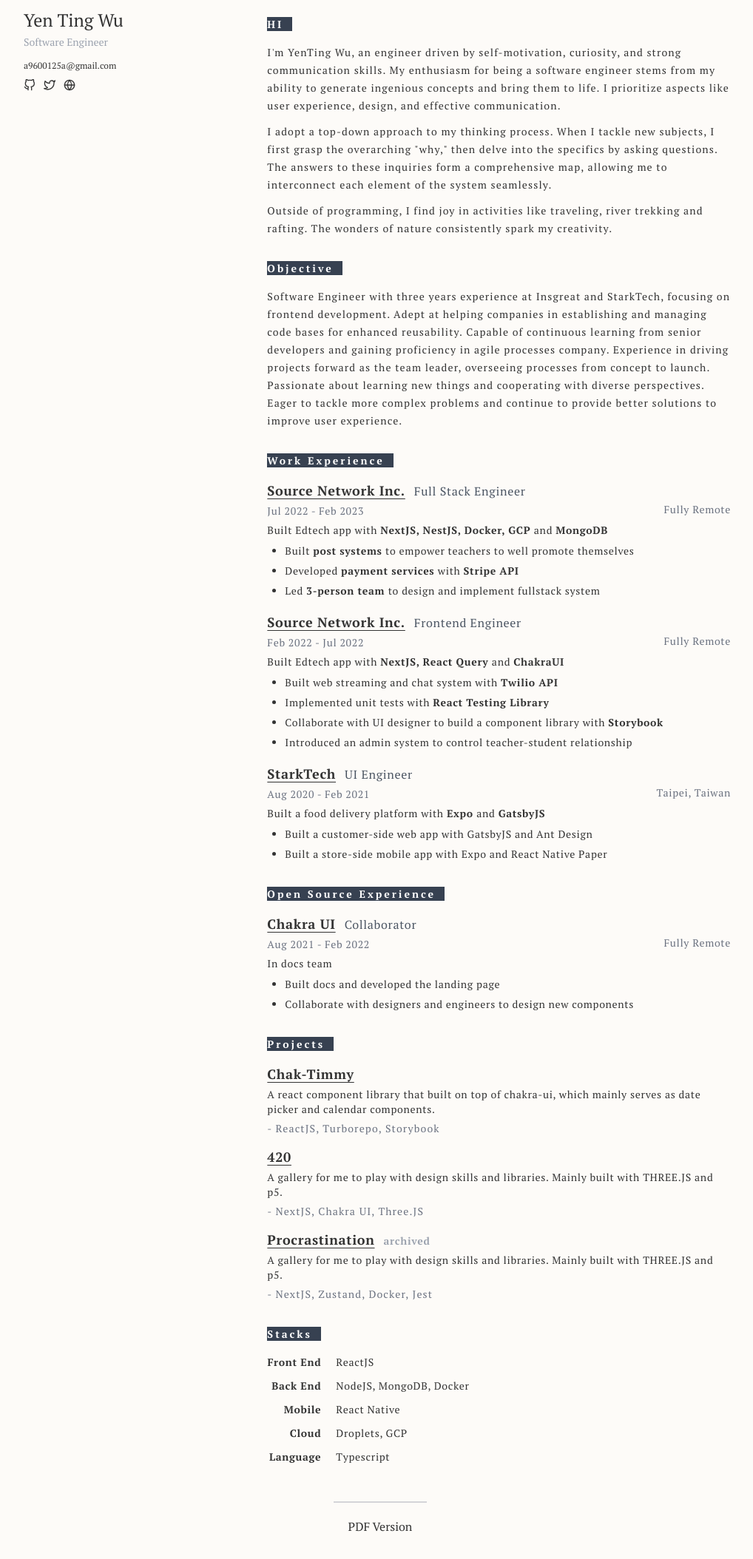
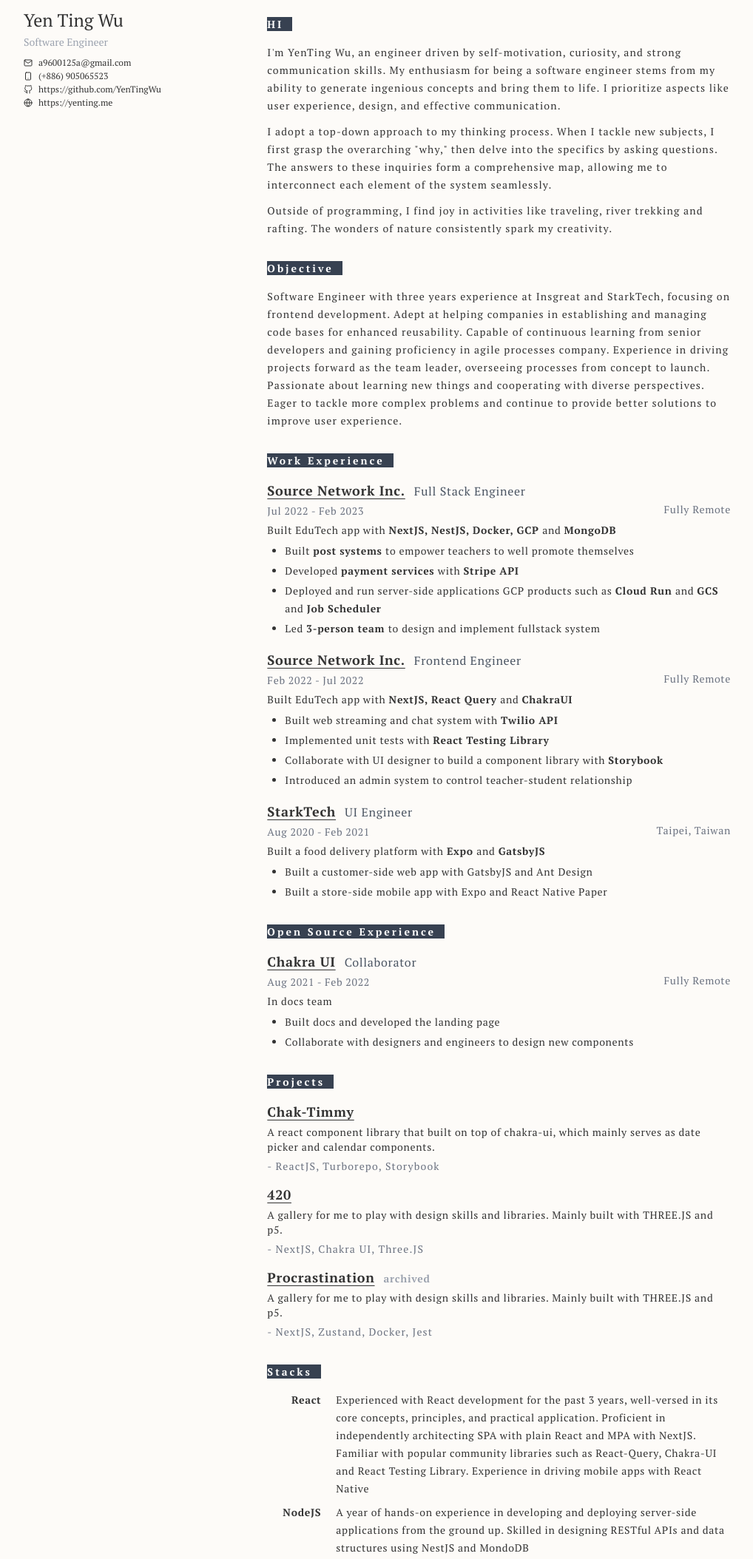
Before and after one commit to YenTingWu/v2.resume.yenting.me, a Gatsby site: page / in a window 1280 px wide. Shown: the part 37-2145 px from the top of the page at 74% size, without its empty margins (126-1144 px from the left). Built offline with nearby package versions, Linux system fonts and the light colour scheme; Gatsby itself is replaced by a stand-in of ours.

Commit message:
feat: update data

```diff
--- a/src/components/info.tsx
+++ b/src/components/info.tsx
@@ -1,33 +1,53 @@
 import * as React from "react";
+import SmartPhoneIcon from "../../assets/smartphone.svg";
+import MailIcon from "../../assets/mail.svg";
 import GithubIcon from "../../assets/github.svg";
-import TwitterIcon from "../../assets/twitter.svg";
 import GlobeIcon from "../../assets/globe.svg";
 import data from "../data.json";
 
 export const Info = () => {
   const { info } = data;
 
+  const list = [
+    {
+      icon: <MailIcon className="w-[12px] h-[12px] inline mr-2" />,
+      title: info.email,
+      link: `mailto:${info.email}`,
+    },
+    {
+      icon: <SmartPhoneIcon className="w-[12px] h-[12px] inline mr-2" />,
+      title: info.phone,
+      link: undefined,
+    },
+    {
+      icon: <GithubIcon className="w-[12px] h-[12px] inline mr-2" />,
+      title: info.github,
+      link: info.github,
+    },
+    {
+      icon: <GlobeIcon className="w-[12px] h-[12px] inline mr-2" />,
+      title: info.blog,
+      link: info.blog,
+    },
+  ];
+
   return (
     <section id="info">
-      <div className="pl-2 lg:pl-0 lg:p-2">
-        <h3 className="antialiased text-2xl font-medium">{info.name}</h3>
-        <p className="mt-1 lg:mb-2 mb-1 text-gray-400 text-sm">
-          Software Engineer
-        </p>
-        <a className="text-xs" target="_blank" href={`mailto:${info.email}`}>
-          {info.email}
-        </a>
-        <span className="flex lg:mt-2 mt-1 [&_a:not(:first-child)]:ml-[0.7rem]">
-          <a target="_blank" href={info.github}>
-            <GithubIcon className="w-[16px] h-[16px] " />
-          </a>
-          <a target="_blank" href={info.twitter}>
-            <TwitterIcon className="w-[16px] h-[16px]" />
-          </a>
-          <a target="_blank" href={info.blog}>
-            <GlobeIcon className="w-[16px] h-[16px] " />
-          </a>
-        </span>
+      <div className="pl-2 lg:pl-0 lg:p-2 lg:block flex">
+        <div>
+          <h3 className="antialiased text-2xl font-medium">{info.name}</h3>
+          <p className="mt-1 lg:mb-2 mb-1 text-gray-400 text-sm">
+            Software Engineer
+          </p>
+        </div>
+        <div className="lg:mt-2  lg:ml-0 ml-5 [&>*]:leading-4">
+          {list.map(({ link, title, icon }) => (
+            <a className="block" target="_blank" href={link}>
+              {icon}
+              <p className="inline text-xs">{title}</p>
+            </a>
+          ))}
+        </div>
       </div>
     </section>
   );
--- a/src/components/section-wrapper.tsx
+++ b/src/components/section-wrapper.tsx
@@ -15,7 +15,7 @@
   return (
     <div
       className={clsx(
-        "lg:[&:not(:first-child)]:mt-[1rem] ",
+        "lg:[&:not(:first-child)]:mt-[1rem]",
         "sm:first:mt-3",
         "lg:[&_p]:leading-6",
         "lg:[&_p]:tracking-[1.15px]",
@@ -24,7 +24,7 @@
         className
       )}
     >
-      <div className="p-2">
+      <div className="lg:p-2 p-[6px]">
         <h4 className="lg:mb-4 tracking-[3px] mb-2 font-lg font-bold">
           <span className="bg-gray-700 text-white pr-3">{title}</span>
         </h4>
--- a/src/components/stack.tsx
+++ b/src/components/stack.tsx
@@ -1,5 +1,5 @@
 import * as React from "react";
-
+import { parseText } from "@utils/parse-text";
 interface StackProps {
   category: string;
   items: string[];
@@ -34,7 +34,11 @@
         flex-[1]
       "
       >
-        {items.map((v, i) => (i === items.length - 1 ? `${v}` : `${v}, `))}
+        {items.map((v, i) => (
+          <React.Fragment key={v}>
+            {i === items.length - 1 ? parseText(v) : `${v}, `}
+          </React.Fragment>
+        ))}
       </span>
     </div>
   );
--- a/src/data.json
+++ b/src/data.json
@@ -1,6 +1,7 @@
 {
   "info": {
     "email": "a9600125a@gmail.com",
+    "phone": "(+886) 905065523",
     "github": "https://github.com/YenTingWu",
     "twitter": "https://twitter.com/YenTing09677393",
     "blog": "https://yenting.me",
@@ -36,10 +37,11 @@
       "link": "https://insgreat.com/",
       "timeRange": ["2022-07", "2023-02"],
       "location": "Fully Remote",
-      "overview": "Built Edtech app with **NextJS**, **NestJS**, **Docker**, **GCP** and **MongoDB**",
+      "overview": "Built EduTech app with **NextJS**, **NestJS**, **Docker**, **GCP** and **MongoDB**",
       "details": [
         "Built **post systems** to empower teachers to well promote themselves",
         "Developed **payment services** with **Stripe API**",
+        "Deployed and run server-side applications GCP products such as **Cloud Run** and **GCS** and **Job Scheduler**",
         "Led **3-person team** to design and implement fullstack system"
       ]
     },
@@ -49,7 +51,7 @@
       "link": "https://insgreat.com/",
       "timeRange": ["2022-02", "2022-07"],
       "location": "Fully Remote",
-      "overview": "Built Edtech app with **NextJS**, **React Query** and **ChakraUI**",
+      "overview": "Built EduTech app with **NextJS**, **React Query** and **ChakraUI**",
       "details": [
         "Built web streaming and chat system with **Twilio API**",
         "Implemented unit tests with **React Testing Library**",
@@ -85,10 +87,15 @@
     }
   ],
   "stacks": {
-    "Front End": ["ReactJS"],
-    "Back End": ["NodeJS", "MongoDB", "Docker"],
-    "Mobile": ["React Native"],
-    "Cloud": ["Droplets", "GCP"],
+    "React": [
+      "Experienced with React development for the past 3 years, well-versed in its core concepts, principles, and practical application. Proficient in independently architecting SPA with plain React and MPA with NextJS. Familiar with popular community libraries such as React-Query, Chakra-UI and React Testing Library. Experience in driving mobile apps with React Native"
+    ],
+    "NodeJS": [
+      "A year of hands-on experience in developing and deploying server-side applications from the ground up. Skilled in designing RESTful APIs and data structures using NestJS and MondoDB"
+    ],
+    "GCP": [
+      "A year of hands-on experience in Google Cloud. Experience in running server-side applications with Cloud Run and GCS and establishing jobs with Job Scheduler"
+    ],
     "Language": ["Typescript"]
   }
 }
--- a/src/pages/index.tsx
+++ b/src/pages/index.tsx
@@ -13,7 +13,7 @@
   return (
     <div
       id="container"
-      className="flex font-PT flex-col items-center w-full lg:py-10 py-5"
+      className="flex font-PT flex-col items-center w-full lg:py-10 py-3"
     >
       <main className="grid grid-cols-1 lg:grid-cols-3 grid-flow-row-dense w-full max-w-screen-md_lg px-2">
         <Info />
--- a/src/styles/global.css
+++ b/src/styles/global.css
@@ -17,3 +17,9 @@
 ul > li:not(:first-child) {
   margin-top: 3px;
 }
+
+@media (max-width: 640px) {
+  ul > li:not(:first-child) {
+    margin-top: 1px;
+  }
+}
```
Also changed, not shown: assets/mail.svg (added), assets/smartphone.svg (added), assets/twitter.svg (deleted), 1 other file.
